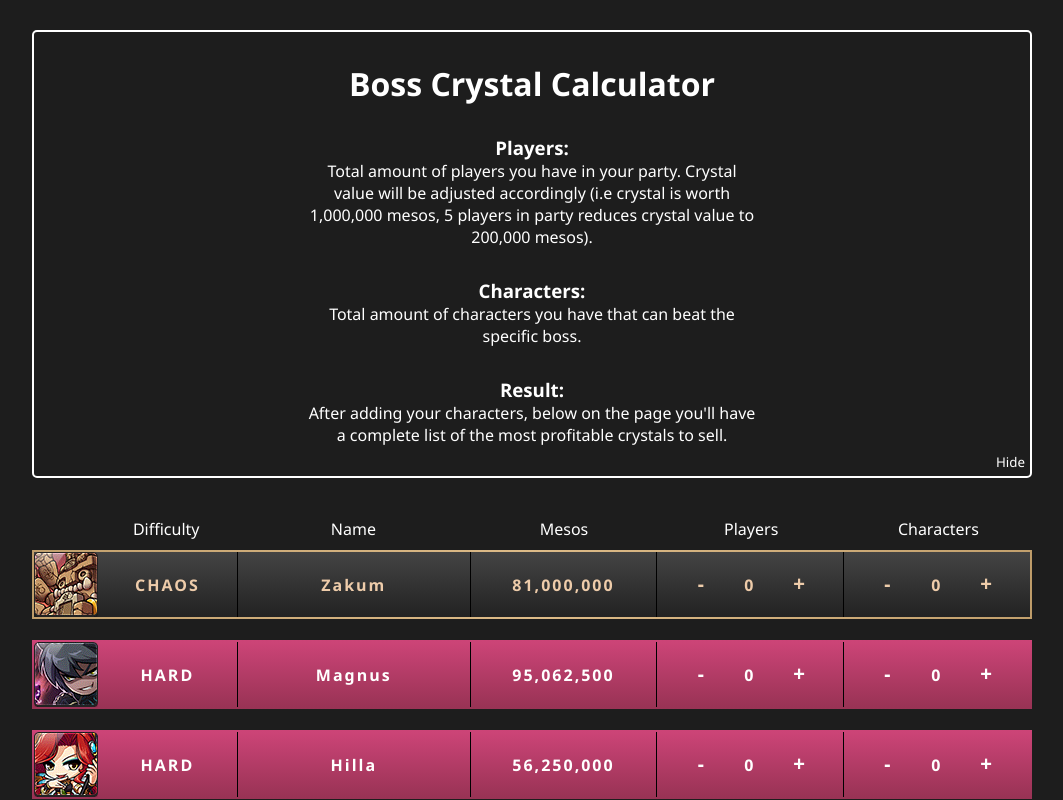
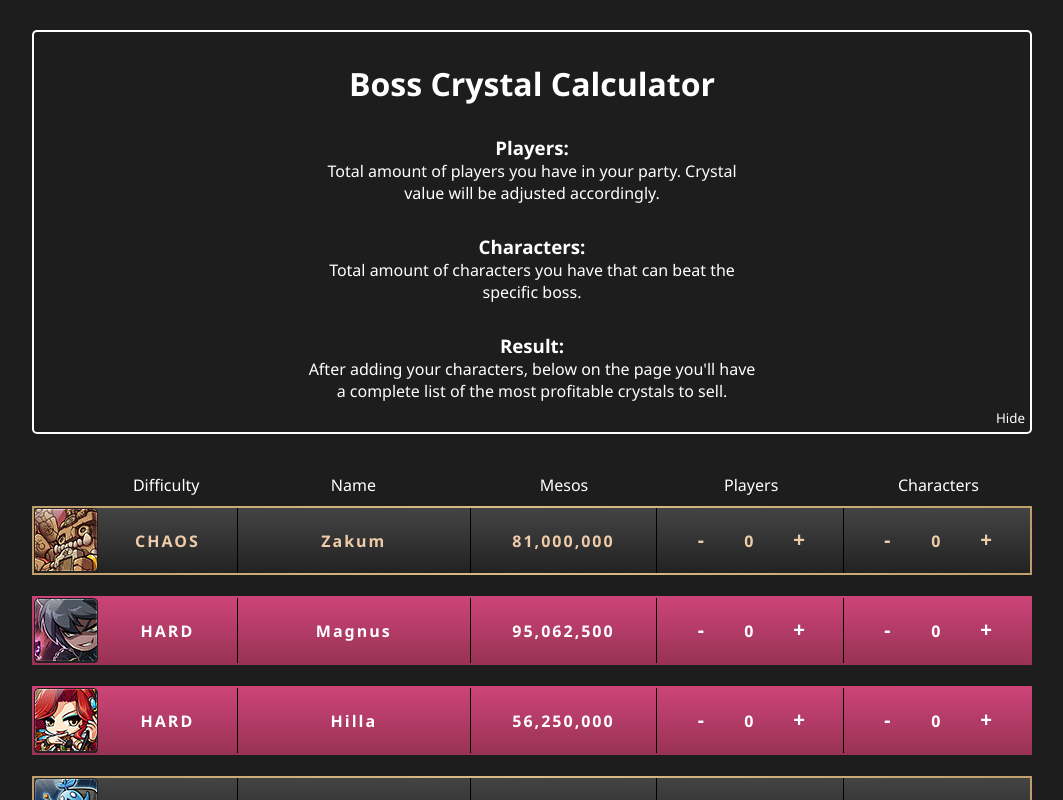
Before and after one commit to Trezlor/bosscrystalCalculator-v3, a Next.js app: page / in a window 1280 px wide. Shown: the top 800 px of the page, without its empty margins (108-1171 px from the left). Built offline with nearby package versions, Linux system fonts and the light colour scheme.

Commit message:
info text update

```diff
--- a/pages/index.js
+++ b/pages/index.js
@@ -19,10 +19,7 @@ export default function Home() {
 					<h1>Boss Crystal Calculator</h1>
 
 					<h2>Players:</h2>
-					<p>
-						Total amount of players you have in your party. Crystal value will be adjusted accordingly (i.e crystal is worth 1,000,000
-						mesos, 5 players in party reduces crystal value to 200,000 mesos).
-					</p>
+					<p>Total amount of players you have in your party. Crystal value will be adjusted accordingly.</p>
 
 					<h2>Characters:</h2>
 					<p>Total amount of characters you have that can beat the specific boss.</p>
```
